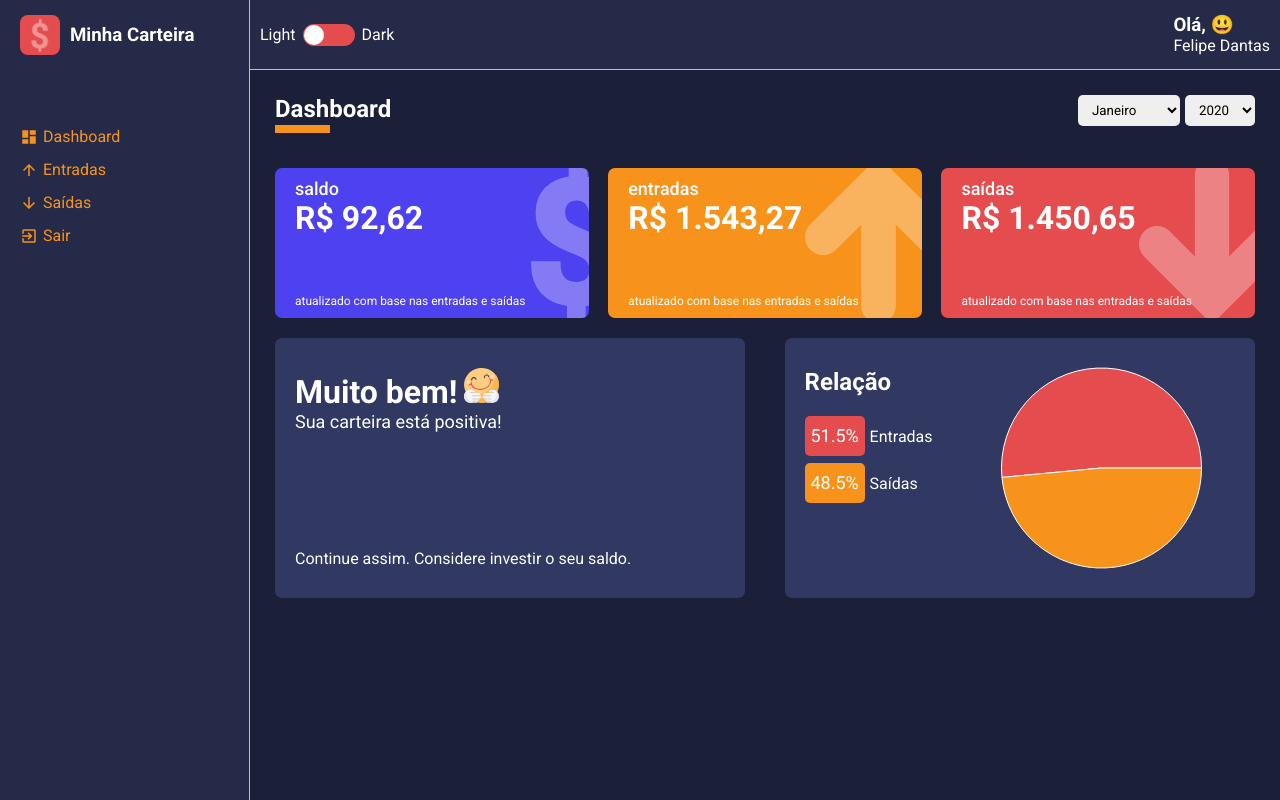
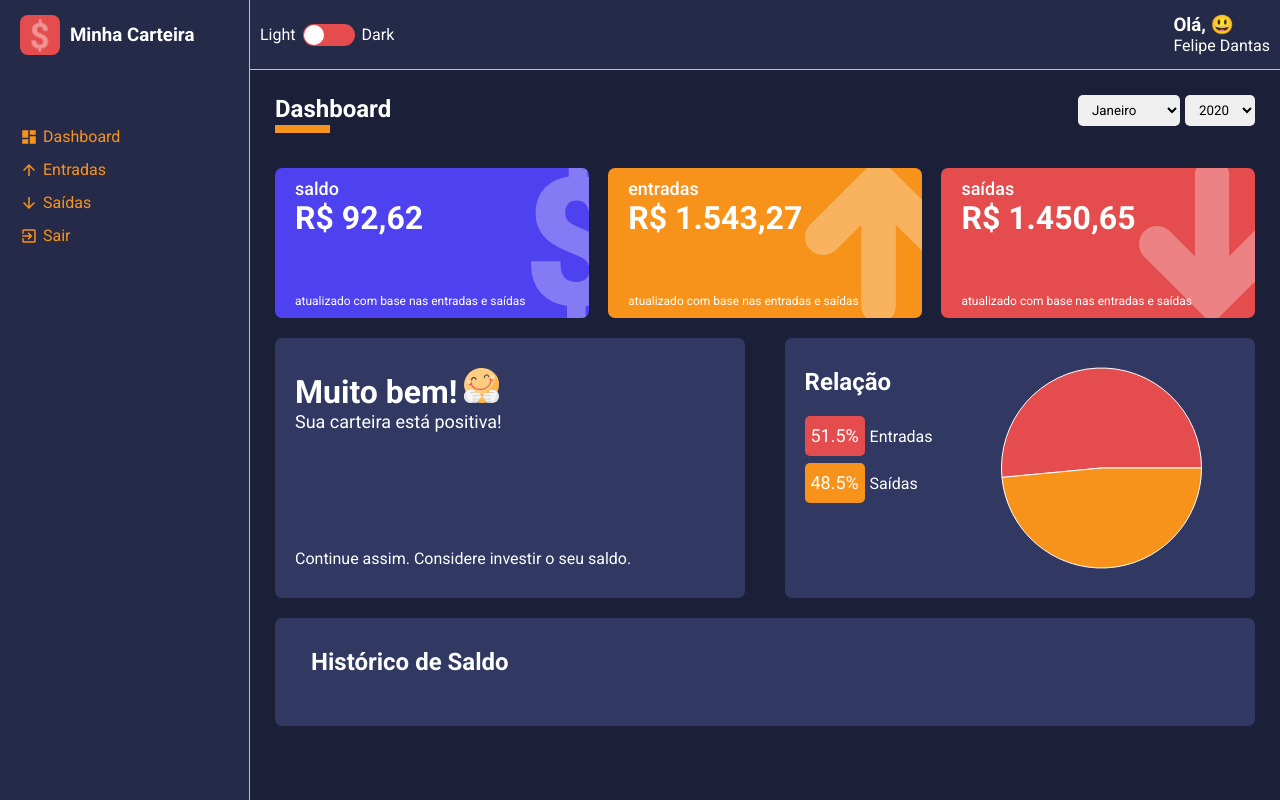
Before and after one commit to FelipeRBDantas/minha-carteira-frontend, a React (Create React App) app: page /dashboard in a window 1280 px wide. Built offline with nearby package versions, Linux system fonts and the light colour scheme.

Commit message:
[feat] - Implementação do Gráfico de Histórico de Entradas e Saídas

```diff
--- /dev/null
+++ b/src/components/HistoryBox/index.tsx
@@ -0,0 +1,62 @@
+import React from "react";
+
+// COMPONENTS
+
+import {
+  ResponsiveContainer,
+  LineChart,
+  Line,
+  XAxis,
+  CartesianGrid,
+  Tooltip
+ } from 'recharts';
+
+// STYLES
+
+import { Container, ChartContainer } from './styles';
+
+interface IHistoryBoxProps {
+  data: {
+    month: string;
+    amountEntry: number;
+    amountOutput: number;
+  }[];
+  lineColorAmountEntry: string;
+  lineColorAmountOutput: string;
+}
+
+const HistoryBox: React.FC<IHistoryBoxProps> = ({ data, lineColorAmountEntry, lineColorAmountOutput }: IHistoryBoxProps) => (
+  <Container>
+    <h2>Histórico de Saldo</h2>
+
+    <ChartContainer>
+      <ResponsiveContainer>
+        <LineChart data={ data } margin={ { top: 5, right: 20, left: 20, bottom: 5 } }>
+          <CartesianGrid strokeDasharray="3 3" stroke="#cecece" />
+          <XAxis dataKey="month" stroke="#cecece" />
+          <Tooltip />
+          <Line
+            type="monotone"
+            dataKey="amountEntry"
+            name="Entradas"
+            stroke={ lineColorAmountEntry }
+            strokeWidth={ 5 }
+            dot={ { r: 5 } }
+            activeDot={ { r: 8 } }
+          />
+          <Line
+            type="monotone"
+            dataKey="amountOutput"
+            name="Saídas"
+            stroke={ lineColorAmountOutput }
+            strokeWidth={ 5 }
+            dot={ { r: 5 } }
+            activeDot={ { r: 8 } }
+          />
+        </LineChart>
+      </ResponsiveContainer>
+    </ChartContainer>
+  </Container>
+);
+
+export default HistoryBox;
--- /dev/null
+++ b/src/components/HistoryBox/styles.ts
@@ -0,0 +1,22 @@
+import styled from "styled-components";
+
+export const Container = styled.div`
+  display: flex;
+  flex-direction: column;
+  width: 100%;
+  background-color: ${ props => props.theme.colors.tertiary };
+  color: ${ props => props.theme.colors.white };
+  margin: 10px 0;
+  padding: 30px 20px;
+  border-radius: 7px;
+
+  > h2 {
+    margin-bottom: 20px;
+    padding-left: 16px;
+  }
+`;
+
+export const ChartContainer = styled.div`
+  flex: 1;
+  height: 260px;
+`;
--- a/src/pages/Dashboard/index.tsx
+++ b/src/pages/Dashboard/index.tsx
@@ -11,6 +11,8 @@ import WalletBox from '@components/WalletBox';
 import MessageBox from '@components/MessageBox';
 
 import PieChartBox from '@components/PieChartBox';
+
+import HistoryBox from '@components/HistoryBox';
 
 // ASSETS
 
@@ -129,6 +131,62 @@ const Dashboard: React.FC = () => {
     return data;
   }, [ totalExpanses, totalGains ]);
 
+  const historyData = useMemo(() => {
+    return Months
+      .map((_, month) => {
+        let amountEntry = 0;
+
+        Gains.forEach(gain => {
+          const date = new Date(gain.date);
+
+          const gainMonth = date.getMonth();
+
+          const gainYear = date.getFullYear();
+
+          if (gainMonth === month && gainYear === Number(yearSelected)) {
+            try {
+              amountEntry += Number(gain.amount);
+            } catch {
+              throw new Error('amountEntry is invalid. amountEntry must be valid number.');
+            }
+          }
+        });
+
+        let amountOutput = 0;
+
+        Expanses.forEach(expanse => {
+          const date = new Date(expanse.date);
+
+          const expanseMonth = date.getMonth();
+
+          const expanseYear = date.getFullYear();
+
+          if (expanseMonth === month && expanseYear === Number(yearSelected)) {
+            try {
+              amountOutput += Number(expanse.amount);
+            } catch {
+              throw new Error('amountOutput is invalid. amountOutput must be valid number.');
+            }
+          }
+        });
+
+        return {
+          monthNumber: month,
+          month: Months[month].label.substring(0, 3),
+          amountEntry,
+          amountOutput
+        };
+      })
+      .filter(item => {
+        const currentMonth = new Date().getMonth();
+
+        const currentYear = new Date().getFullYear();
+
+        return (Number(yearSelected) === currentYear && item.monthNumber <= currentMonth) ||
+          (Number(yearSelected) < currentYear);
+      });
+  }, [ yearSelected ]);
+
   useEffect(() => {
     if (years && years.length > 0) {
       setYearSelected(years[0].value.toString());
@@ -184,6 +242,8 @@ const Dashboard: React.FC = () => {
         />
 
         <PieChartBox data={ relationExpansesVersusGains } />
+
+        <HistoryBox data={ historyData } lineColorAmountEntry="#F7931B" lineColorAmountOutput="#E44C4E" />
       </Content>
     </Container>
   );
```
